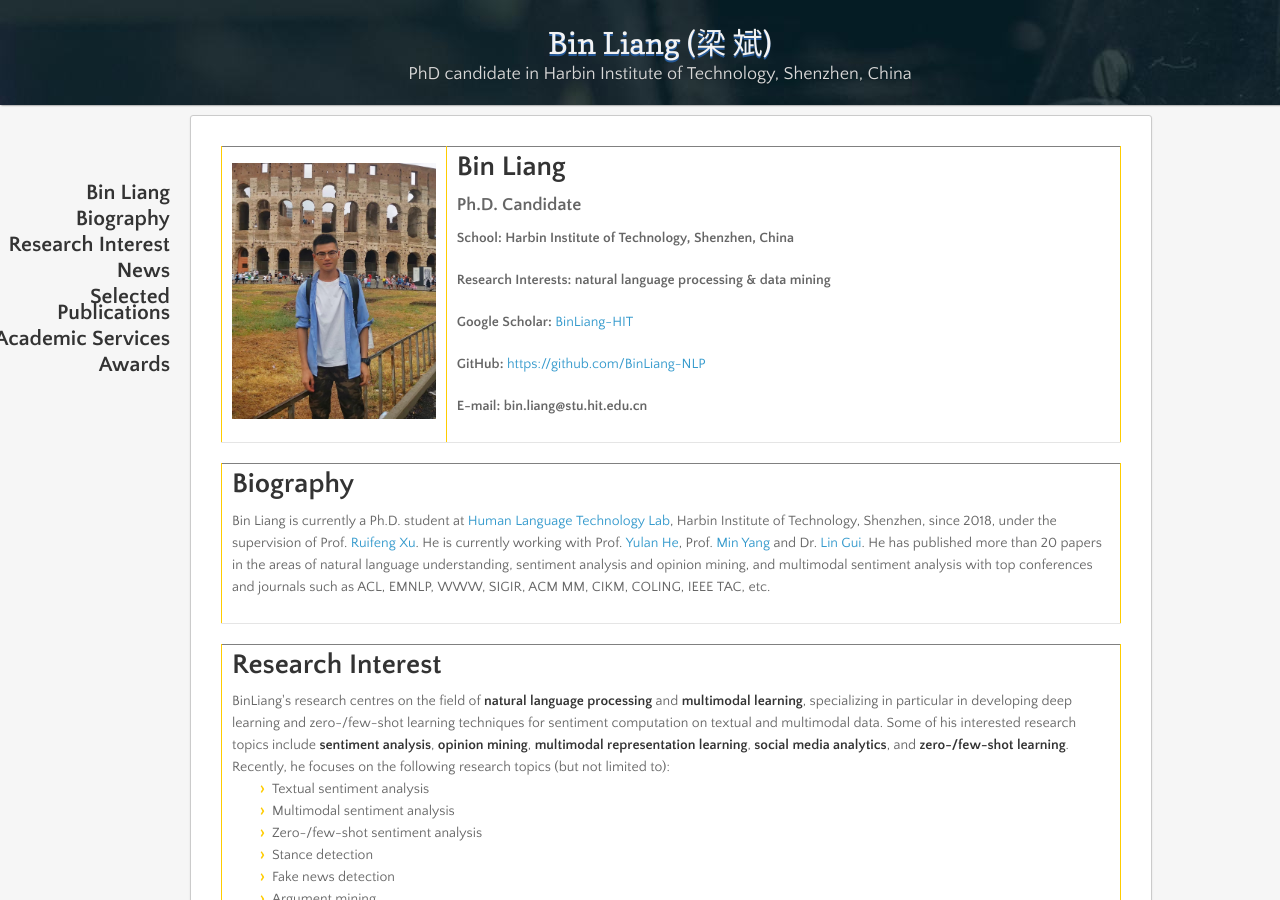
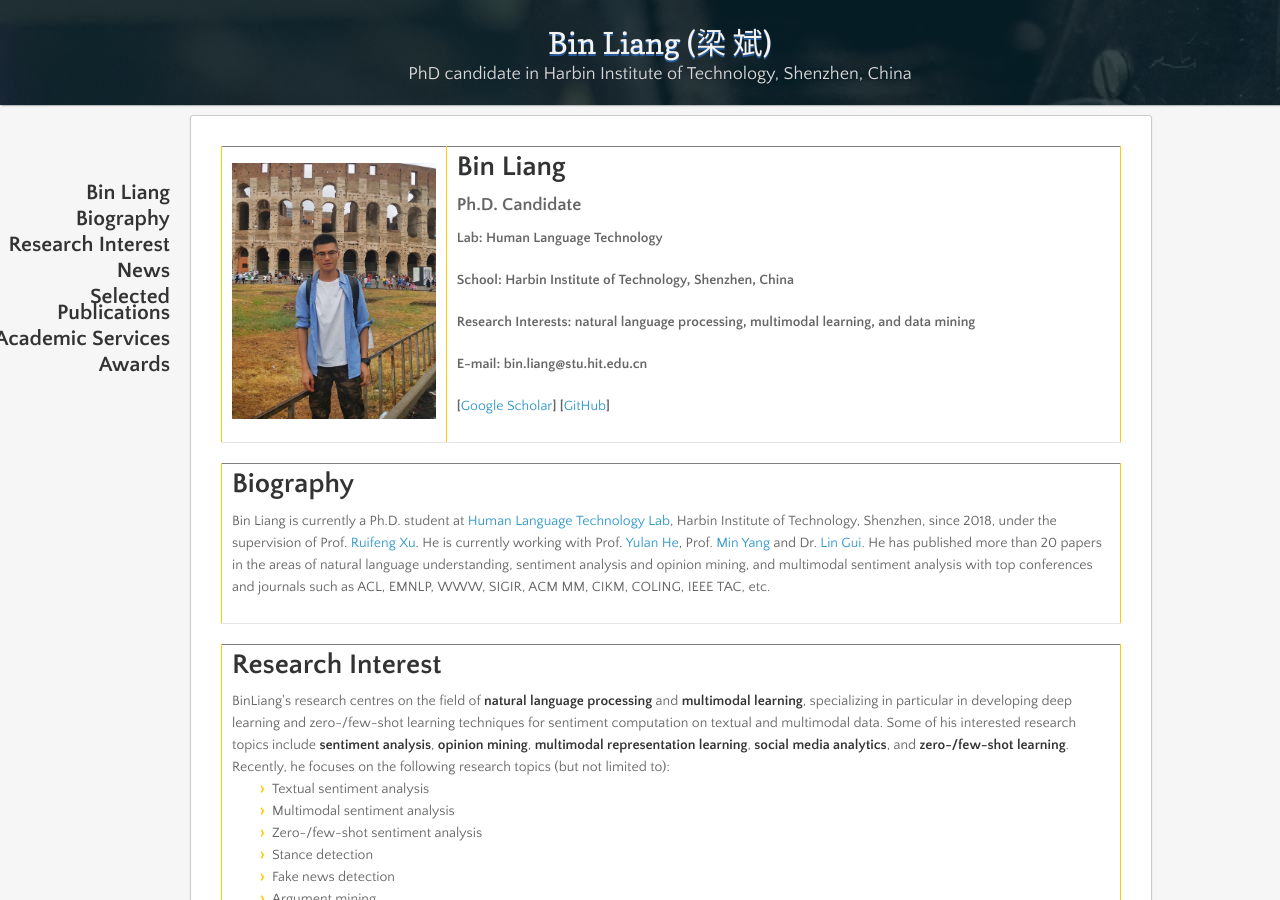
Before and after one commit to BinLiang-NLP/BinLiang-NLP.github.io, a Jekyll site: the page built from index.md, in a window 1280 px wide and 900 px high. Built offline with Jekyll 4.4.1, drawn with Linux system fonts in a browser that asks for light colours; nearby versions of some CDN libraries; our own code applies the rules of GitHub Pages for plain Markdown files.

Commit message:
Update index.md

```diff
--- a/index.md
+++ b/index.md
@@ -7,11 +7,11 @@
     <td width="75%">
       <h1>Bin Liang</h1>
       <h3><b>Ph.D. Candidate</b></h3>
+      <p><b>Lab: Human Language Technology</b></p>
       <p><b>School: Harbin Institute of Technology, Shenzhen, China</b></p>
-      <p><b>Research Interests: natural language processing & data mining</b></p>
-      <p><b>Google Scholar: <a href="https://scholar.google.com/citations?hl=zh-CN&authuser=1&user=djpQeLEAAAAJ">BinLiang-HIT</a></b></p>
-      <p><b>GitHub: <a href="https://github.com/BinLiang-NLP">https://github.com/BinLiang-NLP</a></b></p>
+      <p><b>Research Interests: natural language processing, multimodal learning, and data mining</b></p>
       <p><b>E-mail: bin.liang@stu.hit.edu.cn</b></p>
+      <p><b>[<a href="https://scholar.google.com/citations?hl=zh-CN&authuser=1&user=djpQeLEAAAAJ">Google Scholar</a>] [<a href="https://github.com/BinLiang-NLP">GitHub</a>]</b></p>
     </td>
   </tr>
 </table>
```
